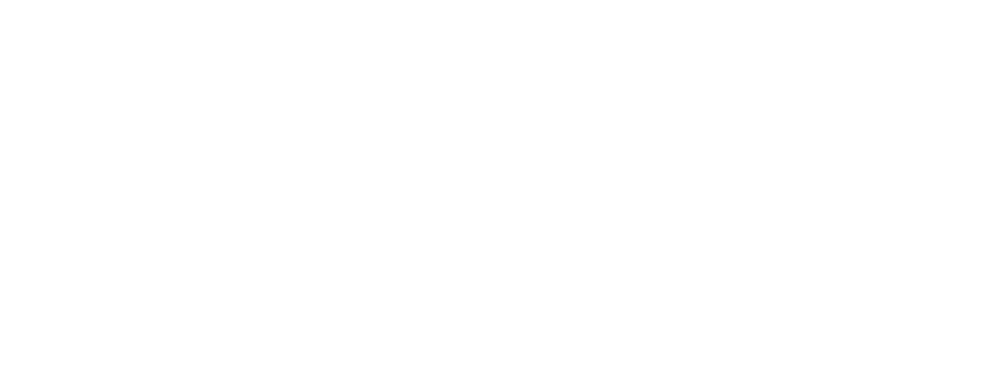
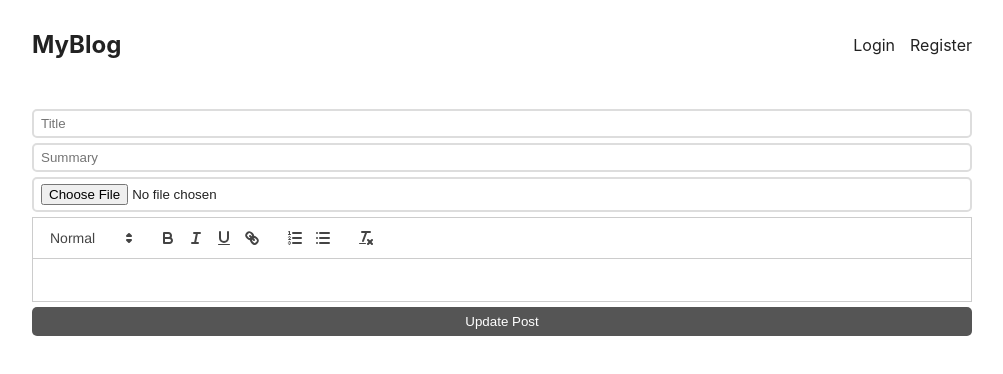
Before and after one commit to Louiskok888/MERN-Stack-blog, a React (Create React App) app: page /edit/1 in a window 1280 px wide. Before the commit this address had no page. Shown: the top 374 px of the page, without its empty margins (138-1141 px from the left). Built offline with nearby package versions, Linux system fonts and the light colour scheme; no server answers.

Commit message:
edit post function done

```diff
--- a/src/App.css
+++ b/src/App.css
@@ -50,6 +50,16 @@
   }
 }
 
+div.post div.image{
+  max-height: 200px;
+  max-width: 400px;
+}
+
+div.post div.image img{
+  height: 100%;
+  width: 100%;
+}
+
 div.post div.texts h2{
   margin: 0;
   font-size: 1.8rem;
@@ -76,6 +86,8 @@
 div.post p.summary{
   margin: 10px 0;
   line-height: 1.4rem;
+  max-height: 70%;
+  overflow: hidden;
 }
 
 form.login, form.register{
@@ -94,6 +106,7 @@
 }
 
 button{
+  cursor: pointer;
   width: 100%;
   display: block;
   background-color: #555;
@@ -114,7 +127,7 @@
 }
 
 div.post-page div.image img{
-  object-fit: cover;
+  object-fit: contain;
   object-position: center center;
   width: 100%;
 }
@@ -159,3 +172,8 @@
 a svg{
   height: 20px;
 }
+
+.username{
+  color: purple;
+  background-color: lightblue;
+}
--- a/src/App.js
+++ b/src/App.js
@@ -7,6 +7,7 @@
 import { UserContextProvider } from "./UserContext";
 import CreatePost from "./pages/CreatePost";
 import PostPage from "./pages/PostPage"
+import EditPost from "./pages/EditPost"
 
 function App() {
   return (
@@ -18,6 +19,7 @@
           <Route path="/register" element={<Registerpage />} />
           <Route path="/create" element={<CreatePost />} />
           <Route path="/post/:id" element={<PostPage />} />
+          <Route path="/edit/:id" element={<EditPost />} />
         </Route>
       </Routes>
     </UserContextProvider>
--- a/src/Header.js
+++ b/src/Header.js
@@ -31,6 +31,7 @@
         <nav>
         {username && (
           <>
+          <span className="username">Hello, {username}</span>
           <Link to="/create">Create new post</Link>
           <a onClick={logout}>Logout</a>
           </>
--- a/src/pages/CreatePost.js
+++ b/src/pages/CreatePost.js
@@ -9,6 +9,7 @@
   const [content, setContent] = useState("");
   const [files, setFiles] = useState("");
   const [redirect, setRedirect] = useState(false);
+
   async function createNewPost(ev) {
     const data = new FormData();
     data.set("title", title);
--- /dev/null
+++ b/src/pages/EditPost.js
@@ -0,0 +1,72 @@
+import { useEffect, useState } from "react";
+import { Navigate, useParams } from "react-router-dom";
+import ReactQuill from "react-quill";
+import { previousTuesday } from "date-fns";
+
+
+export default function EditPost(){
+    const {id} = useParams()
+    const [title, setTitle] = useState("");
+    const [summary, setSummary] = useState("");
+    const [content, setContent] = useState("");
+    const [files, setFiles] = useState("");
+    const [redirect, setRedirect] = useState(false);
+
+
+    useEffect(() => {
+        fetch('http://localhost:4000/post/'+id)
+        .then(response => {
+            response.json().then(postInfo => {
+                setTitle(postInfo.title)
+                setSummary(postInfo.summary)
+                setContent(postInfo.content)
+            })
+        })
+    },[])
+
+    async function updatePost(ev){
+        ev.preventDefault()
+        const data = new FormData();
+        data.set("title", title);
+        data.set("summary", summary);
+        data.set("content", content);
+        data.set("id", id)
+        if (files?.[0]){
+            data.set("file", files?.[0]);
+        }
+        const response = await fetch('http://localhost:4000/post', {
+            method: 'PUT',
+            body: data,
+            credentials: 'include',
+        })
+        if (response.ok){
+            setRedirect(true)
+        }
+    }
+
+    if (redirect) {
+        return <Navigate to={"/post/"+id} />;
+      }
+      return (
+        <form onSubmit={updatePost}>
+          <input
+            type="title"
+            placeholder={"Title"}
+            value={title}
+            onChange={(ev) => setTitle(ev.target.value)}
+          />
+          <input
+            type="summary"
+            placeholder={"Summary"}
+            value={summary}
+            onChange={(ev) => setSummary(ev.target.value)}
+          />
+          <input type="file" onChange={(ev) => setFiles(ev.target.files)} />
+          <ReactQuill
+            value={content}
+            onChange={(newValue) => setContent(newValue)}
+          />
+          <button style={{ marginTop: "5px" }}>Update Post</button>
+        </form>
+      );
+}
--- a/src/pages/PostPage.js
+++ b/src/pages/PostPage.js
@@ -2,6 +2,7 @@
 import { useParams } from "react-router-dom";
 import { formatISO9075 } from "date-fns";
 import { UserContext } from "../UserContext";
+import { Link } from "react-router-dom";
 
 export default function PostPage() {
   const [postInfo, setPostInfo] = useState(null);
@@ -24,7 +25,7 @@
       <div className="author">by @{postInfo.author.username}</div>
       {userInfo.id === postInfo.author._id && (
         <div className="edit-row">
-          <a className="edit-btn" href="">
+          <Link className="edit-btn" to={`/edit/${postInfo._id}`}>
             <svg
               xmlns="http://www.w3.org/2000/svg"
               fill="none"
@@ -40,7 +41,7 @@
               />
             </svg>
             Edit this post
-          </a>
+          </Link>
         </div>
       )}
       <div className="image">
```
